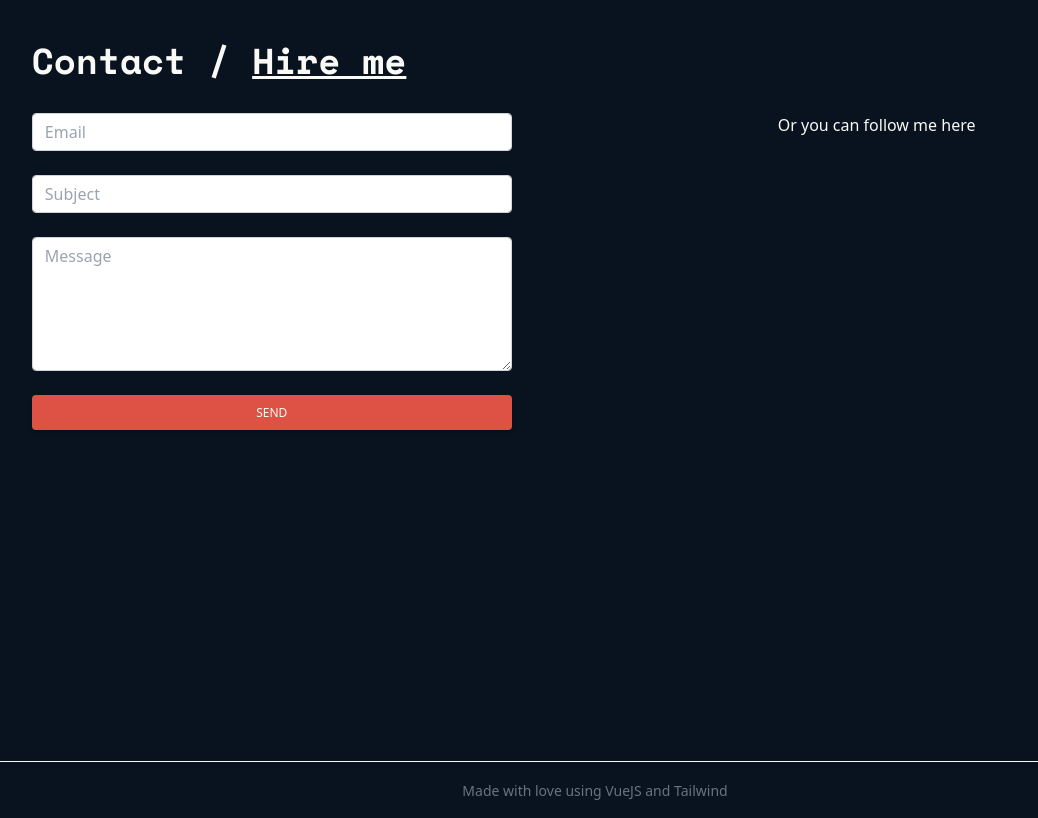
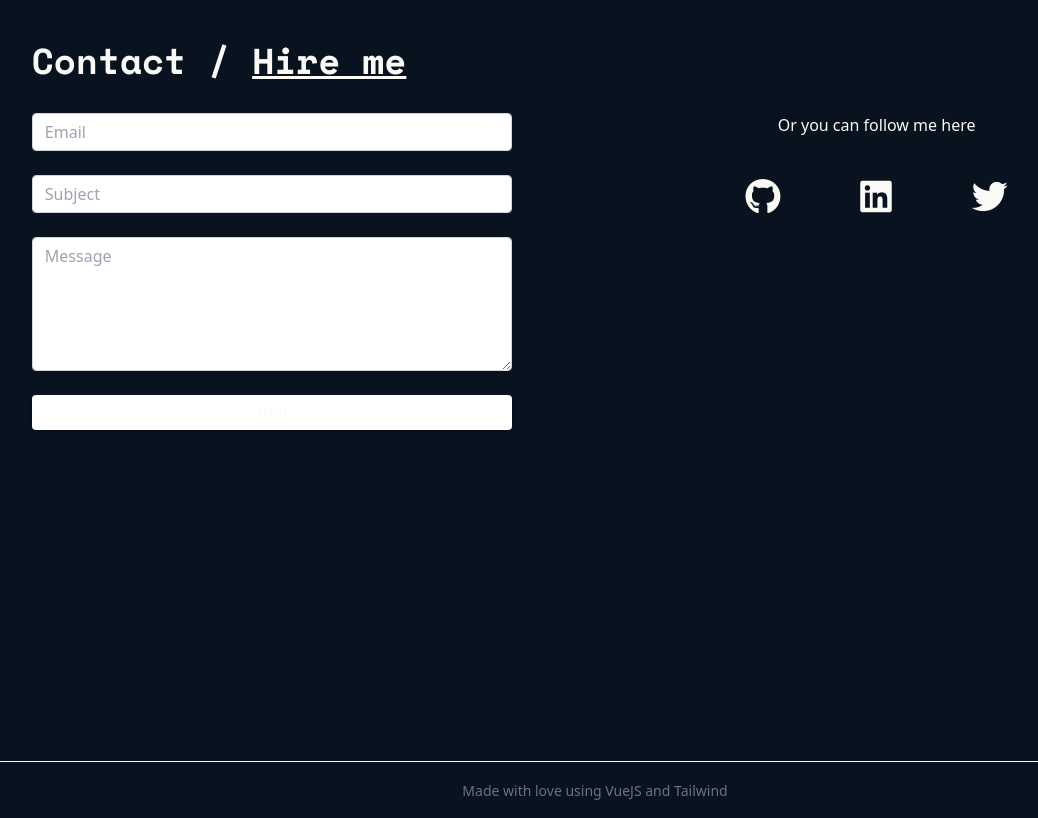
Before and after one commit to nikolagp/nikolag-portfolio, a Vue app: page / in a window 1280 px wide. Shown: the part 3160-3978 px from the top of the page, without its empty margins (45-1083 px from the left). Built offline with nearby package versions, Linux system fonts and the light colour scheme.

Commit message:
firebase form submission done

```diff
--- a/src/components/AppContact.vue
+++ b/src/components/AppContact.vue
@@ -20,7 +20,7 @@
           data-aos-once="true"
           data-aos-anchor-placement="top-center"
         >
-          <form class="m-0">
+          <form class="m-0" @submit.prevent="handleSubmit">
             <div class="mb-6 form-group">
               <input
                 type="email"
@@ -29,6 +29,7 @@
                 id="exampleInput8"
                 placeholder="Email"
                 name="email"
+                v-model="email"
               />
             </div>
 
@@ -40,6 +41,7 @@
                 id="exampleInput7"
                 placeholder="Subject"
                 name="subject"
+                v-model="subject"
               />
             </div>
 
@@ -50,11 +52,13 @@
                 rows="5"
                 placeholder="Message"
                 name="message"
+                v-model="message"
               ></textarea>
             </div>
             <button
               type="submit"
-              class="w-full px-6 py-2.5 bg-clrAccent text-clrSecondary font-medium text-xs leading-tight uppercase rounded shadow-md hover:bg-clrAccentLight hover:shadow-lg focus:bg-blue-700 focus:shadow-lg focus:outline-none focus:ring-0 active:bg-clrAccent active:shadow-lg transition duration-150 ease-in-out"
+              class="disabled:bg-white w-full px-6 py-2.5 bg-clrAccent text-clrSecondary font-medium text-xs leading-tight uppercase rounded shadow-md hover:bg-clrAccentLight hover:shadow-lg focus:bg-blue-700 focus:shadow-lg focus:outline-none focus:ring-0 active:bg-clrAccent active:shadow-lg transition duration-150 ease-in-out"
+              :disabled="!email || !message || !subject ? true : false"
             >
               Send
             </button>
@@ -62,7 +66,7 @@
         </div>
         <div class="md:w-1/2">
           <h3 class="text-center">Or you can follow me here</h3>
-          <!-- <div
+          <div
             data-aos="fade-right"
             data-aos-offset="0"
             data-aos-duration="1000"
@@ -86,7 +90,7 @@
                 class="text-4xl cursor-pointer text-clrSecondary fa-brands fa-twitter hover:text-clrAccent"
               ></i
             ></a>
-          </div> -->
+          </div>
         </div>
       </div>
     </div>
@@ -94,38 +98,31 @@
 </template>
 
 <script setup>
-// import { db } from "@/firebase/firebaseConfig.js";
+import { ref, reactive } from "vue";
+import { db } from "@/firebase/firebaseConfig";
+import { collection, addDoc } from "firebase/firestore";
 
 const twitter = "https://twitter.com/amagi_dev";
 const github = "https://github.com/nikolagp";
 const linkedin = "https://www.linkedin.com/in/nikola-g-petrovski-b02584b1/";
 
-// const email = ref("Nikola");
-// const subject = ref("");
-// const message = ref("");
+const email = ref("");
+const subject = ref("");
+const message = ref("");
 
-// import * as db from "../firebase/firebaseConfig";
-// import { db } from "../firebase/firebaseConfig";
+const contactEntries = ref([]);
 
-// export default {
-//   data() {
-//     return {
-//       subject: "",
-//       email: "",
-//       message: "",
-//     };
-//   },
-//   methods: {
-//     handleSubmit() {
-//       let userMessage = {
-//         name: this.subject,
-//         email: this.email,
-//         message: this.message,
-//       };
-//       db.collection("userMessages").add(userMessage);
-//     },
-//   },
-// };
+const handleSubmit = () => {
+  addDoc(collection(db, "contact-form"), {
+    email: email.value,
+    subject: subject.value,
+    message: message.value,
+  });
+
+  email.value = "";
+  subject.value = "";
+  message.value = "";
+};
 </script>
 
 <style>
--- a/src/components/AppNavbar.vue
+++ b/src/components/AppNavbar.vue
@@ -7,7 +7,7 @@
         <div class="flex items-center justify-between py-6 md:space-x-10">
           <div class="flex justify-start lg:w-0 lg:flex-1">
             <router-link :to="{ name: 'home' }">
-              <img class="w-auto h-8 sm:h-8" src="/ngdev.ico" alt="NG Logo" />
+              <img class="w-auto h-10 sm:h-10" src="/ngdev.ico" alt="NG Logo" />
             </router-link>
           </div>
           <div class="-my-2 -mr-2 md:hidden">
```
